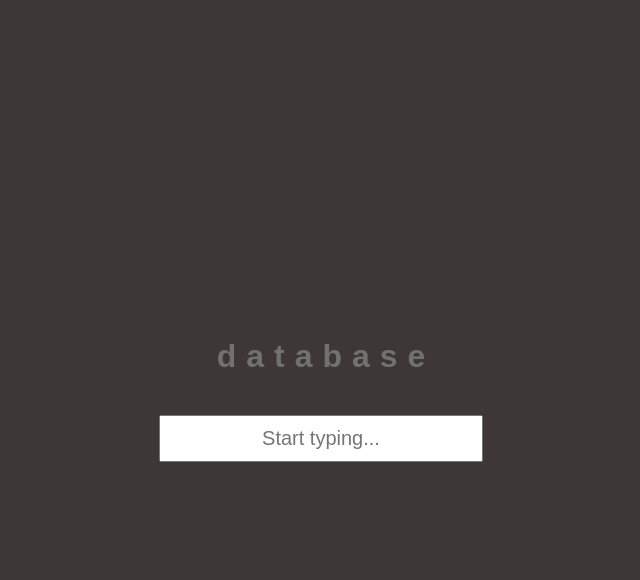
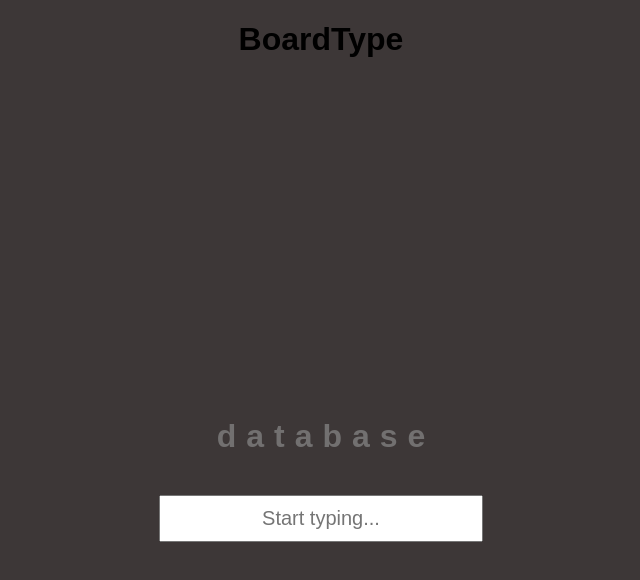
Before and after one commit to Antos1812/BoardType, a plain HTML site: page index.html in a window 1280 px wide. Shown: the whole page, without its empty margins (319-959 px from the left). Drawn offline with Linux system fonts and the light colour scheme.

Commit message:
added Title

```diff
--- a/index.html
+++ b/index.html
@@ -1,12 +1,13 @@
 <!DOCTYPE html>
-<html lang="pl">
+<html lang="pl" style="--font: "Mononoki", monospace;:">
 <head>
   <meta charset="UTF-8">
   <meta name="viewport" content="width=device-width, initial-scale=1.0">
-  <title>MonkeyType</title>
+  <title>BoardType</title>
   <link rel="stylesheet" href="src/style.css">
 </head>
 <body>
+  <h1 id="Title">BoardType</h1>
   <div class="container">
     <div id="current-words"></div>
     <input type="text" id="input-field" placeholder="Start typing..." />
```
